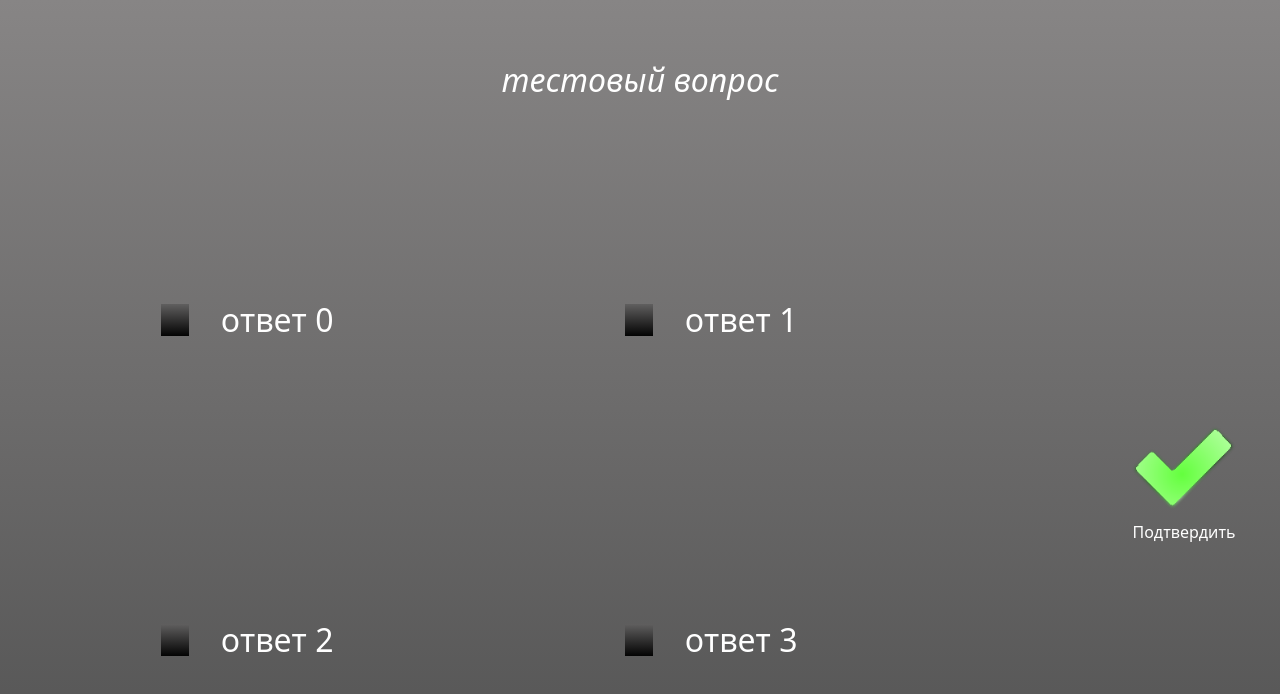
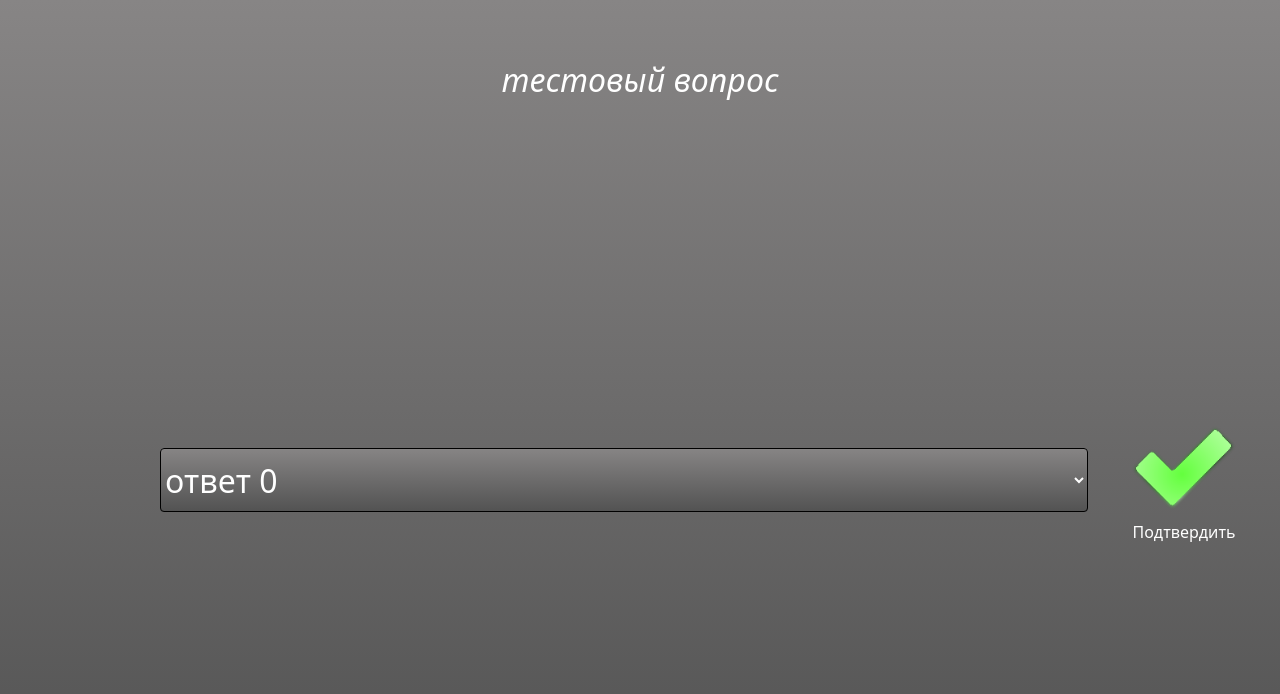
Before and after one commit to DaniilAfendulov/testing-system, a React (Create React App) app: page /test in a window 1280 px wide. Shown: the top 694 px of the page. Built offline with nearby package versions, Linux system fonts and the light colour scheme.

Commit message:
add ComboBox test

```diff
--- a/src/components/Test.jsx
+++ b/src/components/Test.jsx
@@ -1,5 +1,6 @@
 import {useState} from 'react'
 import CheckBoxTest from './TheoryTest/CheckBoxTest';
+import ComboBoxTest from './TheoryTest/ComboBoxTest';
 import InputTest from './TheoryTest/InputTest'
 import RadioTest from './TheoryTest/RadioTest';
 
@@ -9,7 +10,7 @@ const question = "тестовый вопрос";
 function Test() {
   const [first, setfirst] = useState();
   return (
-    <CheckBoxTest
+    <ComboBoxTest
     question={question}
     answers={['ответ 0', 'ответ 1', 'ответ 2', 'ответ 3']}
     setResult={setfirst}/>
--- /dev/null
+++ b/src/components/TheoryTest/ComboBox.jsx
@@ -0,0 +1,18 @@
+import {useCallback} from 'react';
+import Styles from '../../styles/TheoryTests/combo-box.module.scss';
+
+function ComboBox({options, chooseValue}) {
+    const onChange = useCallback((e) => {
+        chooseValue(e.target.value);
+    }, [chooseValue]);
+  return (
+      <div className={Styles.container}>
+        <select className={Styles.input} onChange={onChange}>
+            <option disabled></option>
+            {options.map(option => <option value={option}>{option}</option>)}
+        </select>
+      </div>
+  )
+}
+
+export default ComboBox
--- /dev/null
+++ b/src/components/TheoryTest/ComboBoxTest.jsx
@@ -0,0 +1,17 @@
+import { useState, useCallback } from "react";
+import TestContainer from "./TestContainer";
+import ComboBox from "./ComboBox";
+
+function ComboBoxTest({question, setResult, answers}) {
+    const [answer, setAnswer] = useState('');
+    const onClick = useCallback((e) => {
+      setResult(answer);
+    }, [answer, setResult]);
+    return (
+      <TestContainer question={question} onClick={onClick}>
+        <ComboBox chooseValue={setAnswer} options={answers}/>
+      </TestContainer>
+    )
+}
+
+export default ComboBoxTest
--- /dev/null
+++ b/src/styles/TheoryTests/combo-box.module.scss
@@ -0,0 +1,7 @@
+@use './input-test.module.scss';
+.container{
+    option{
+        @extend .login-text-input;
+        background-color: #878585;
+    }
+}
```
